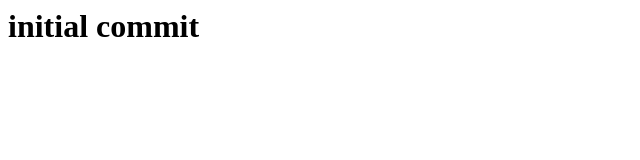
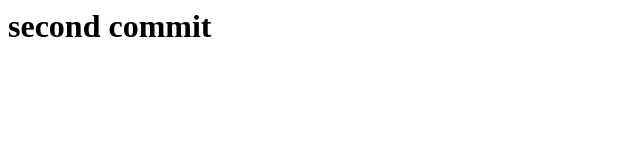
Before and after one commit to MeMeMeJLC/staticwebazuredemo, a plain HTML site: page index.html in a window 1280 px wide. Shown: the whole page, without its empty margins (0-640 px from the left). Drawn offline with Linux system fonts and the light colour scheme.

Commit message:
does this change

```diff
--- a/index.html
+++ b/index.html
@@ -1,5 +1,5 @@
 <html>
 <body>
-<h1>initial commit</h1>
+<h1>second commit</h1>
 </body>
 </html>
```
